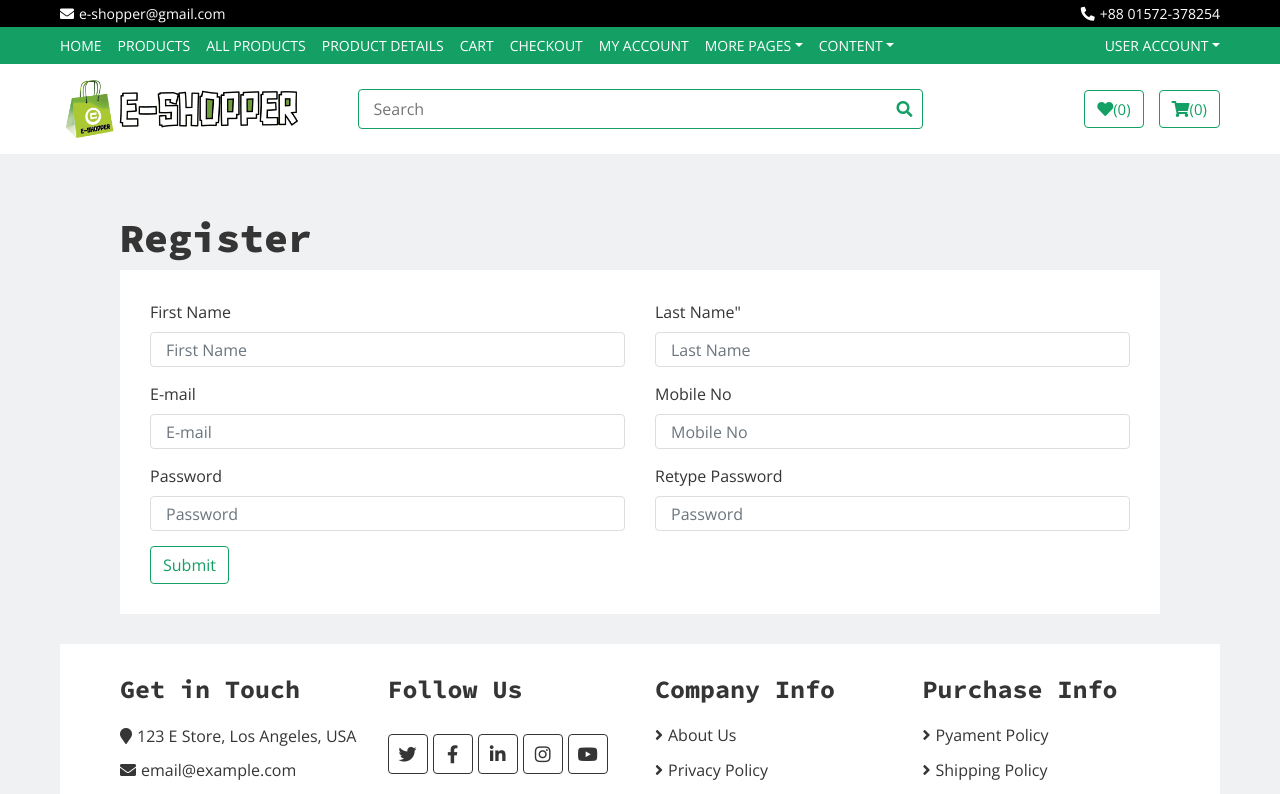
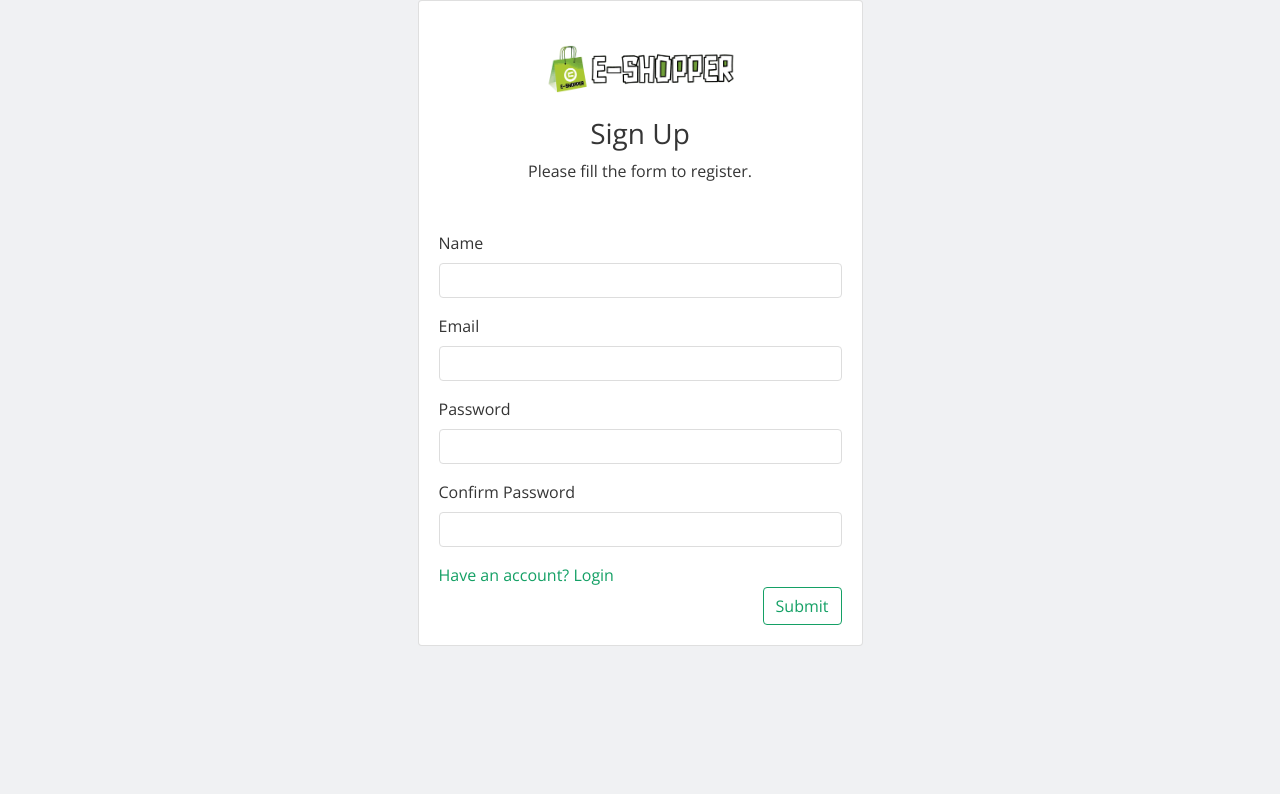
Before and after one commit to jhraj963/eshop, a React (Create React App) app: page /Register in a window 1280 px wide. Shown: the top 794 px of the page. Built offline with nearby package versions, Linux system fonts and the light colour scheme.

Commit message:
login & register

```diff
--- /dev/null
+++ b/src/layouts/AuthLayout.js
@@ -0,0 +1,24 @@
+import React from 'react';
+// import './assets/css/bootstrap.min.css';
+// import './assets/css/main.css';
+// import 'font-awesome/css/font-awesome.min.css';
+
+function AuthLayout({children}) {
+  return (
+    <div id="auth">
+        <div className="container">
+            <div className="row">
+                <div className="col-md-5 col-sm-12 mx-auto">
+                    <div className="card pt-4">
+                        <div className="card-body">
+                            {children}
+                        </div>
+                    </div>
+                </div>
+            </div>
+        </div>
+    </div>
+  )
+}
+
+export default AuthLayout
--- a/src/pages/Login/index.js
+++ b/src/pages/Login/index.js
@@ -1,53 +1,67 @@
-import React from 'react'
-import AdminLayout from '../../layouts/AdminLayout'
+import React, { useState, useEffect } from 'react';
+import AuthLayout from '../../layouts/AuthLayout';
+import { Link, useNavigate, Navigate } from 'react-router-dom';
+import { login } from '../../Api/AllApi';
+function Login() {
+	const navigate = useNavigate();
+	const [inputs, setInputs] = useState([]);
+	const handleChange = (event) => {
+		const name = event.target.name;
+		const value = event.target.value;
+		setInputs(values => ({ ...values, [name]: value }))
+	}
+	const handleSubmit = async (event) => {
+		event.preventDefault();
+		let check = await login(inputs);
+		if (check) {
+			window.location =process.env.REACT_APP_BASE_URL
+		} else {
+			alert("Sorry password or email address is wrong!");
+		}
+	}
 
-function Login() {
 	return (
-        <AdminLayout>
-          <>
-
-           <div className="login">
-            <div className="container-fluid">
-                <div className="row">
-                    <div className="col-lg-12">
-                        <h1>Login</h1>
-                        <div className="login-form">
-                            <div className="row">
-                                <div className="col-md-8">
-                                    <label>E-mail</label>
-                                    <input className="form-control" type="text" placeholder="E-mail"/>
+		<AuthLayout>
+			<div className="text-center mb-5">
+				<img src="./assets/img/logo.png" height="48" className='mb-4' />
+				<h3>Sign In</h3>
+				<p>Please sign in to continue</p>
 			</div>
-                                <div className="col-md-8">
-                                    <label>Password</label>
-                                    <input className="form-control" type="text" placeholder="Password"/>
-                                </div>
-                                <div className="col-md-12">
-                                    <div className="custom-control custom-checkbox">
-                                        <input type="checkbox" className="custom-control-input" id="newaccount"/>
-                                        <label className="custom-control-label" for="newaccount">Keep me signed in</label>
-                                    </div>
-                                </div>
-                                <div className="col-md-12">
-                                    <button className="btn">Submit</button>
+			<form onSubmit={handleSubmit}>
+				<div className="form-group position-relative has-icon-left">
+					<label htmlFor="email">Email</label>
+					<div className="position-relative">
+						<input type="email" name='email' className="form-control" id="email" onChange={handleChange} />
+						<div className="form-control-icon">
+							<i data-feather="user"></i>
 						</div>
 					</div>
 				</div>
+				<div className="form-group position-relative has-icon-left">
+					<div className="clearfix">
+						<label htmlFor="password">Password</label>
+						<a href="auth-forgot-password.html" className='float-right'>
+							<small>Forgot password?</small>
+						</a>
 					</div>
+					<div className="position-relative">
+						<input type="password" name='password' className="form-control" id="password" onChange={handleChange} />
+						<div className="form-control-icon">
+							<i data-feather="lock"></i>
 						</div>
 					</div>
 				</div>
 
-
-
-          </>
-
-
-
-
-
-
-
-        </AdminLayout>
+				<div className='form-check clearfix my-4'>
+					<div className="float-right">
+						<Link to="/register">Don't have an account?</Link>
+					</div>
+				</div>
+				<div className="clearfix">
+					<button className="btn btn-primary float-right">Submit</button>
+				</div>
+			</form>
+		</AuthLayout>
 	)
 }
 
--- a/src/pages/Register/index.js
+++ b/src/pages/Register/index.js
@@ -1,63 +1,69 @@
-import React from 'react'
-import AdminLayout from '../../layouts/AdminLayout'
+import React, { useState } from 'react';
+import AuthLayout from '../../layouts/AuthLayout';
+import { Link, useNavigate } from 'react-router-dom';
+import { register } from '../../Api/AllApi';
 
 function Register() {
+    const [inputs, setInputs] = useState([]);
+    const navigate = useNavigate();
+
+    // let signup = async(inputs) => {
+    //     await register(inputs);
+    //     navigate('/signin');
+    // }
+
+    const handleChange = (event) => {
+        const name = event.target.name;
+        const value = event.target.value;
+        setInputs(values => ({ ...values, [name]: value }));
+    }
+
+    const handleSubmit = async (e) => {
+        e.preventDefault();
+        await register(inputs);
+        navigate('/login')
+    }
     return (
-        <AdminLayout>
-          <>
-
-           <div className="login">
-            <div className="container-fluid">
+        <AuthLayout>
+            <div className="text-center mb-5">
+                <img src="./assets/img/logo.png" height="48" className='mb-4' />
+                <h3>Sign Up</h3>
+                <p>Please fill the form to register.</p>
+            </div>
+            <form onSubmit={handleSubmit}>
                 <div className="row">
-                    <div className="col-lg-12">
-                        <h1>Register</h1>
-                        <div className="register-form">
-                            <div className="row">
-                                <div className="col-md-6">
-                                    <label>First Name</label>
-                                    <input className="form-control" type="text" placeholder="First Name"/>
-                                </div>
-                                <div className="col-md-6">
-                                    <label>Last Name"</label>
-                                    <input className="form-control" type="text" placeholder="Last Name"/>
-                                </div>
-                                <div className="col-md-6">
-                                    <label>E-mail</label>
-                                    <input className="form-control" type="text" placeholder="E-mail"/>
-                                </div>
-                                <div className="col-md-6">
-                                    <label>Mobile No</label>
-                                    <input className="form-control" type="text" placeholder="Mobile No"/>
-                                </div>
-                                <div className="col-md-6">
-                                    <label>Password</label>
-                                    <input className="form-control" type="text" placeholder="Password"/>
-                                </div>
-                                <div className="col-md-6">
-                                    <label>Retype Password</label>
-                                    <input className="form-control" type="text" placeholder="Password"/>
-                                </div>
-                                <div className="col-md-12">
-                                    <button className="btn">Submit</button>
-                                </div>
-                            </div>
+                    <div className="col-12">
+                        <div className="form-group">
+                            <label htmlFor="name">Name</label>
+                            <input type="text" id="name" className="form-control" name="name" onChange={handleChange} />
                         </div>
                     </div>
+                    <div className="col-12">
+                        <div className="form-group">
+                            <label htmlFor="email">Email</label>
+                            <input type="email" id="email" className="form-control" name="email" onChange={handleChange} />
+                        </div>
+                    </div>
+                    <div className="col-12">
+                        <div className="form-group">
+                            <label htmlFor="password">Password</label>
+                            <input type="text" id="password" className="form-control" name="password" onChange={handleChange} />
+                        </div>
+                    </div>
+                    <div className="col-12">
+                        <div className="form-group">
+                            <label htmlFor="c_password">Confirm Password</label>
+                            <input type="text" id="c_password" className="form-control" name="c_password" onChange={handleChange} />
+                        </div>
+                    </div>
+
                 </div>
-            </div>
-           </div>
-
-
-
-          </>
-
-
-
-
-
-
-
-        </AdminLayout>
+                <Link to="/login">Have an account? Login</Link>
+                <div className="clearfix">
+                    <button className="btn btn-primary float-right">Submit</button>
+                </div>
+            </form>
+        </AuthLayout>
     )
 }
 
```
Also changed, not shown: src/Api/AllApi - old.js (deleted, +0 -39 lines). Lines whose indentation alone changed are shown as unchanged.
